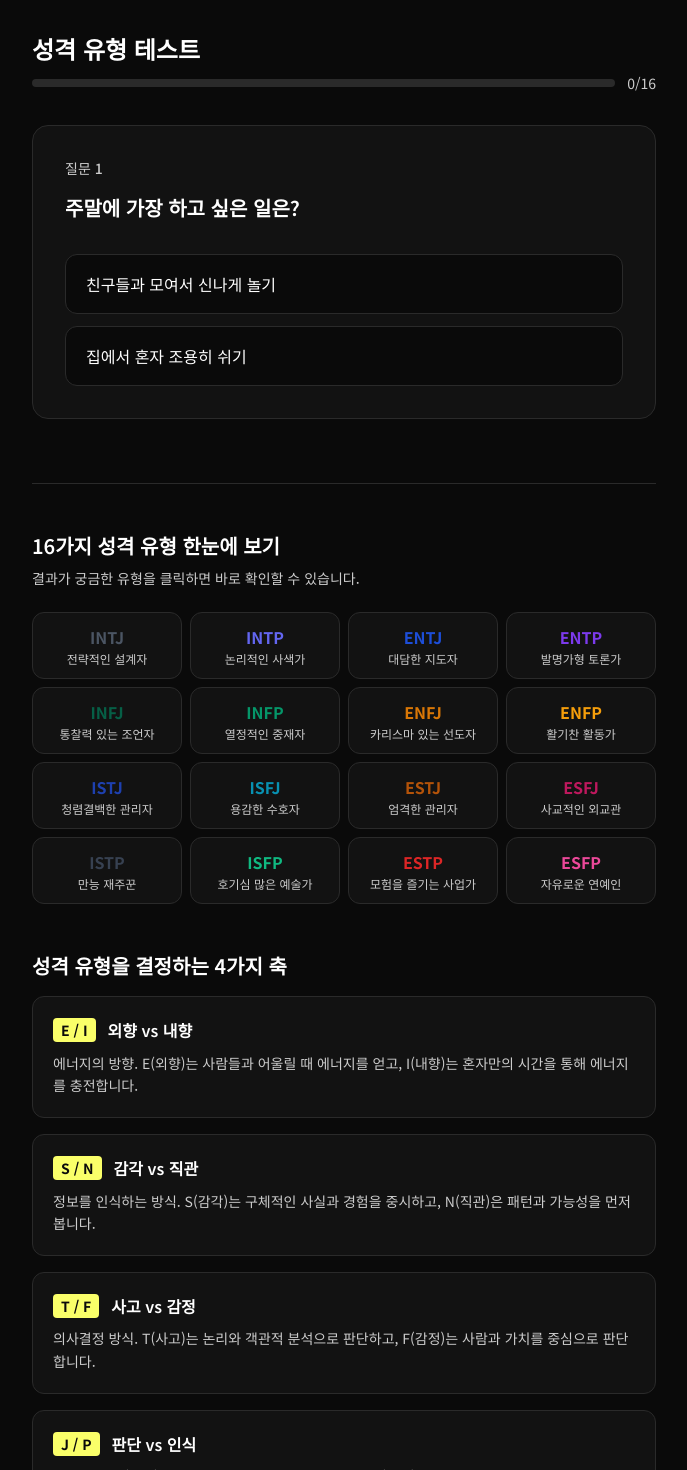
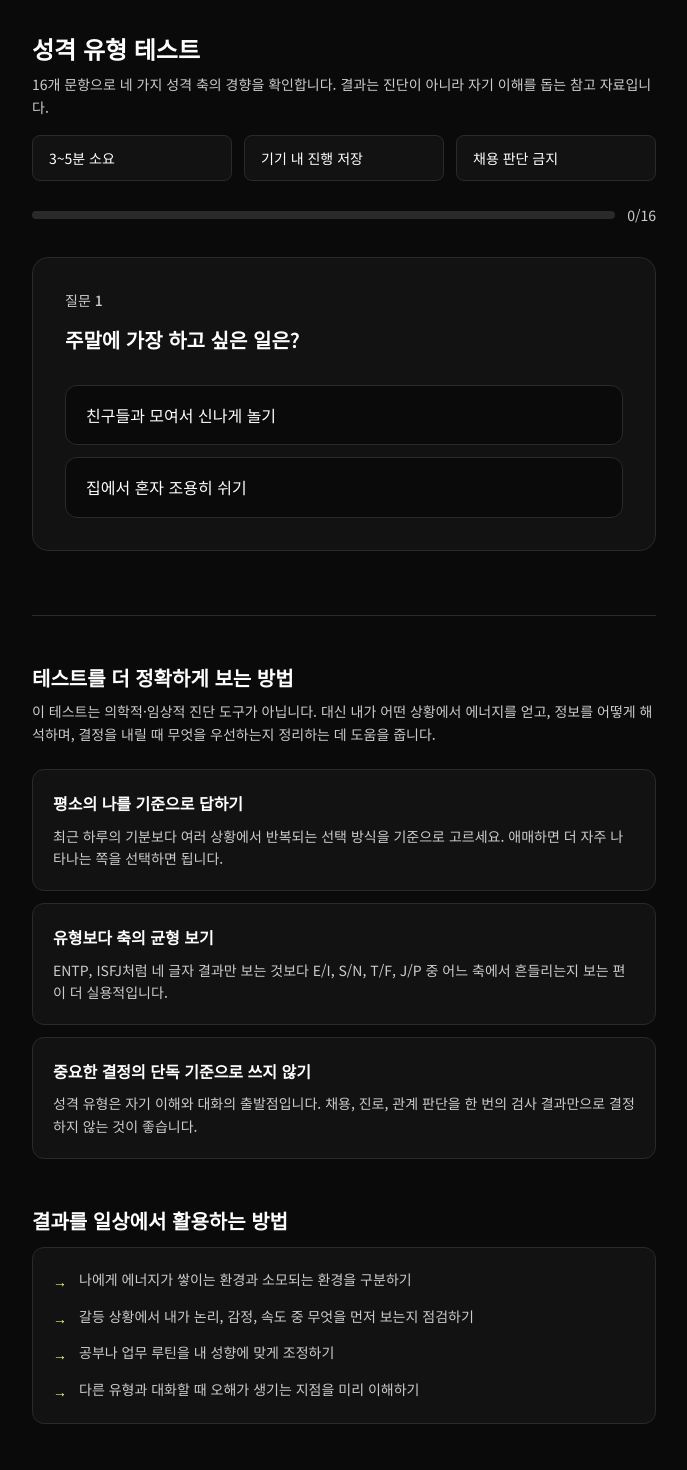
Before and after one commit to willkim11/dailypicklab, a Next.js app: page /personality in a window 1280 px wide. Shown: the part 80-1550 px from the top of the page, without its empty margins (296-983 px from the left). Built offline with nearby package versions, Linux system fonts and the light colour scheme.

Commit message:
Strengthen personality test content

```diff
--- a/app/personality/PersonalityClient.tsx
+++ b/app/personality/PersonalityClient.tsx
@@ -83,6 +83,23 @@ export default function PersonalityClient() {
           </button>
         )}
       </div>
+      <p className="mb-4 text-sm leading-relaxed" style={{ color: "var(--color-text-muted)" }}>
+        16개 문항으로 네 가지 성격 축의 경향을 확인합니다. 결과는 진단이 아니라 자기 이해를 돕는 참고 자료입니다.
+      </p>
+
+      {current === 0 && (
+        <div className="mb-6 grid grid-cols-1 gap-3 sm:grid-cols-3">
+          {["3~5분 소요", "기기 내 진행 저장", "채용 판단 금지"].map((item) => (
+            <div
+              key={item}
+              className="rounded-lg border px-4 py-3 text-sm whitespace-nowrap"
+              style={{ borderColor: "var(--color-border)", backgroundColor: "var(--color-bg-subtle)" }}
+            >
+              {item}
+            </div>
+          ))}
+        </div>
+      )}
 
       {/* 프로그레스 바 */}
       <div className="flex items-center gap-3 mb-8">
--- a/app/personality/page.tsx
+++ b/app/personality/page.tsx
@@ -4,9 +4,9 @@ import PersonalityClient from "./PersonalityClient";
 import { ALL_TYPES, TYPE_INFO } from "@/lib/personality";
 
 export const metadata: Metadata = {
-  title: "성격 유형 테스트 — 무료 MBTI 심리 테스트 온라인",
+  title: "성격 유형 테스트 — 16가지 유형 해석과 활용 가이드",
   description:
-    "무료 성격 유형 테스트. 16가지 성격 유형 중 나는 어떤 유형인지 알아보세요. MBTI 기반 자체 제작 문항.",
+    "무료 성격 유형 테스트로 16가지 유형 중 나의 경향을 확인하고, 4가지 성격 축의 의미와 결과 활용법을 함께 읽어보세요.",
   keywords: ["성격유형테스트", "MBTI", "MBTI테스트", "성격검사", "무료MBTI"],
 };
 
@@ -23,6 +23,28 @@ const FAQ = [
   { q: "16가지 유형이 있다는 게 정확한가요?", a: "4가지 이분법적 축의 조합으로 2×2×2×2 = 16가지 유형이 만들어집니다. 실제로는 연속적인 스펙트럼이지만, 유형으로 분류하면 이해하기 쉽고 자기 탐색에 유용합니다." },
   { q: "특정 유형이 더 우수한가요?", a: "아닙니다. 모든 유형은 동등하며 각자 고유한 강점을 가지고 있습니다. 어떤 유형이든 자신의 특성을 이해하고 활용하는 것이 중요합니다." },
   { q: "검사 결과를 어디에 활용할 수 있나요?", a: "자기 이해, 직업 선택 참고, 인간관계 이해, 팀 빌딩 등에 활용할 수 있습니다. 하지만 채용이나 중요한 결정의 유일한 기준으로 사용하는 것은 권장하지 않습니다." },
+];
+
+const USAGE_GUIDES = [
+  {
+    title: "평소의 나를 기준으로 답하기",
+    desc: "최근 하루의 기분보다 여러 상황에서 반복되는 선택 방식을 기준으로 고르세요. 애매하면 더 자주 나타나는 쪽을 선택하면 됩니다.",
+  },
+  {
+    title: "유형보다 축의 균형 보기",
+    desc: "ENTP, ISFJ처럼 네 글자 결과만 보는 것보다 E/I, S/N, T/F, J/P 중 어느 축에서 흔들리는지 보는 편이 더 실용적입니다.",
+  },
+  {
+    title: "중요한 결정의 단독 기준으로 쓰지 않기",
+    desc: "성격 유형은 자기 이해와 대화의 출발점입니다. 채용, 진로, 관계 판단을 한 번의 검사 결과만으로 결정하지 않는 것이 좋습니다.",
+  },
+];
+
+const RESULT_USE_CASES = [
+  "나에게 에너지가 쌓이는 환경과 소모되는 환경을 구분하기",
+  "갈등 상황에서 내가 논리, 감정, 속도 중 무엇을 먼저 보는지 점검하기",
+  "공부나 업무 루틴을 내 성향에 맞게 조정하기",
+  "다른 유형과 대화할 때 오해가 생기는 지점을 미리 이해하기",
 ];
 
 const faqJsonLd = {
@@ -67,8 +89,46 @@ export default function PersonalityPage() {
       <PersonalityClient />
 
       <div className="max-w-2xl mx-auto px-4 sm:px-6 pb-16">
+        <section className="mt-4 border-t pt-12" style={{ borderColor: "var(--color-border)" }}>
+          <h2 className="text-xl font-semibold mb-2" style={{ color: "var(--color-text)" }}>
+            테스트를 더 정확하게 보는 방법
+          </h2>
+          <p className="text-sm mb-6 leading-relaxed" style={{ color: "var(--color-text-muted)" }}>
+            이 테스트는 의학적·임상적 진단 도구가 아닙니다. 대신 내가 어떤 상황에서 에너지를 얻고,
+            정보를 어떻게 해석하며, 결정을 내릴 때 무엇을 우선하는지 정리하는 데 도움을 줍니다.
+          </p>
+          <div className="space-y-3">
+            {USAGE_GUIDES.map((guide) => (
+              <div
+                key={guide.title}
+                className="rounded-xl border p-5"
+                style={{ borderColor: "var(--color-border)", backgroundColor: "var(--color-bg-subtle)" }}
+              >
+                <p className="font-semibold" style={{ color: "var(--color-text)" }}>{guide.title}</p>
+                <p className="mt-2 text-sm leading-relaxed" style={{ color: "var(--color-text-muted)" }}>{guide.desc}</p>
+              </div>
+            ))}
+          </div>
+        </section>
+
+        <section className="mt-12">
+          <h2 className="text-xl font-semibold mb-3" style={{ color: "var(--color-text)" }}>
+            결과를 일상에서 활용하는 방법
+          </h2>
+          <div className="rounded-xl border p-5" style={{ borderColor: "var(--color-border)", backgroundColor: "var(--color-bg-subtle)" }}>
+            <ul className="space-y-3">
+              {RESULT_USE_CASES.map((item) => (
+                <li key={item} className="flex gap-3 text-sm leading-relaxed" style={{ color: "var(--color-text-muted)" }}>
+                  <span className="mt-0.5 font-bold" style={{ color: "var(--color-primary)" }}>→</span>
+                  <span>{item}</span>
+                </li>
+              ))}
+            </ul>
+          </div>
+        </section>
+
         {/* 16가지 유형 그리드 */}
-        <section className="mt-4 border-t pt-12" style={{ borderColor: "var(--color-border)" }}>
+        <section className="mt-12 border-t pt-12" style={{ borderColor: "var(--color-border)" }}>
           <h2 className="text-xl font-semibold mb-2" style={{ color: "var(--color-text)" }}>
             16가지 성격 유형 한눈에 보기
           </h2>
--- a/app/personality/result/[type]/ResultClient.tsx
+++ b/app/personality/result/[type]/ResultClient.tsx
@@ -5,9 +5,50 @@ import Link from "next/link";
 import { useState } from "react";
 import OtherToolsNav from "@/components/OtherToolsNav";
 
+const AXIS_GUIDE = {
+  E: { label: "외향 E", desc: "사람들과 상호작용하며 생각과 에너지를 정리하는 경향" },
+  I: { label: "내향 I", desc: "혼자 생각하고 회복하는 시간이 있어야 에너지가 유지되는 경향" },
+  S: { label: "감각 S", desc: "구체적인 사실, 경험, 현실적인 절차를 먼저 확인하는 경향" },
+  N: { label: "직관 N", desc: "가능성, 패턴, 의미처럼 보이지 않는 연결을 먼저 보는 경향" },
+  T: { label: "사고 T", desc: "논리, 기준, 공정성을 중심으로 결정을 내리는 경향" },
+  F: { label: "감정 F", desc: "사람, 관계, 가치에 미칠 영향을 중심으로 결정을 내리는 경향" },
+  J: { label: "판단 J", desc: "계획과 마감, 정리된 선택지가 있을 때 안정감을 느끼는 경향" },
+  P: { label: "인식 P", desc: "상황 변화에 맞춰 선택지를 열어둘 때 편안함을 느끼는 경향" },
+} as const;
+
+function getTypeLetters(type: PersonalityType) {
+  return type.split("") as Array<keyof typeof AXIS_GUIDE>;
+}
+
+function getWorkTip(type: PersonalityType) {
+  const isJ = type.includes("J");
+  const isE = type.includes("E");
+  if (isJ && isE) return "목표, 역할, 마감이 명확한 환경에서 추진력을 발휘하기 쉽습니다. 대신 회의와 실행 사이의 여백을 의도적으로 남겨두면 좋습니다.";
+  if (isJ) return "조용하고 예측 가능한 환경에서 깊이 집중하기 좋습니다. 계획이 너무 빡빡해지지 않도록 중간 점검 시간을 넣어보세요.";
+  if (isE) return "사람들과 아이디어를 주고받는 과정에서 속도가 붙습니다. 흥미가 바뀌기 쉬우므로 완료 기준을 작게 쪼개두면 도움이 됩니다.";
+  return "자율성과 몰입 시간이 확보될 때 강점이 잘 드러납니다. 생각이 길어질 때는 작은 실험으로 결정을 앞당겨보세요.";
+}
+
+function getRelationshipTip(type: PersonalityType) {
+  const isT = type.includes("T");
+  const isF = type.includes("F");
+  if (isT) return "문제를 빠르게 해결하려는 말이 차갑게 들릴 수 있습니다. 조언 전에 상대가 원하는 것이 해결인지 공감인지 먼저 확인해보세요.";
+  if (isF) return "상대의 감정을 잘 살피는 만큼 자신의 필요를 늦게 말할 수 있습니다. 불편함을 느낀 시점에 작게 표현하는 연습이 중요합니다.";
+  return "대화에서 내가 먼저 보는 기준과 상대가 먼저 보는 기준이 다를 수 있음을 기억하면 갈등을 줄일 수 있습니다.";
+}
+
+function getGrowthTip(type: PersonalityType) {
+  const isN = type.includes("N");
+  const isS = type.includes("S");
+  if (isN) return "큰 그림을 잘 보는 만큼 실행 단계가 흐려질 수 있습니다. 아이디어마다 첫 행동 하나를 정해두면 현실화 속도가 빨라집니다.";
+  if (isS) return "현실 감각이 강한 만큼 새로운 가능성을 작게 시험해보는 루틴이 도움이 됩니다. 익숙한 방식과 새 방식을 비교해보세요.";
+  return "강점을 과하게 쓰면 약점처럼 보일 수 있습니다. 내 방식이 통하지 않는 상황을 기록해두면 균형을 찾기 쉽습니다.";
+}
+
 export default function ResultClient({ type }: { type: PersonalityType }) {
   const info = TYPE_INFO[type];
   const [copied, setCopied] = useState(false);
+  const typeLetters = getTypeLetters(type);
 
   async function handleCopy() {
     await navigator.clipboard.writeText(window.location.href);
@@ -52,6 +93,49 @@ export default function ResultClient({ type }: { type: PersonalityType }) {
           </div>
         ))}
       </div>
+
+      <section className="mt-10">
+        <h2 className="text-xl font-semibold mb-4" style={{ color: "var(--color-text)" }}>
+          {type} 결과를 읽는 기준
+        </h2>
+        <div className="grid grid-cols-1 gap-3 sm:grid-cols-2">
+          {typeLetters.map((letter) => {
+            const axis = AXIS_GUIDE[letter];
+            return (
+              <div
+                key={letter}
+                className="rounded-xl border p-4"
+                style={{ borderColor: "var(--color-border)", backgroundColor: "var(--color-bg-subtle)" }}
+              >
+                <p className="text-sm font-semibold" style={{ color: info.color }}>{axis.label}</p>
+                <p className="mt-2 text-sm leading-relaxed" style={{ color: "var(--color-text-muted)" }}>{axis.desc}</p>
+              </div>
+            );
+          })}
+        </div>
+      </section>
+
+      <section className="mt-10">
+        <h2 className="text-xl font-semibold mb-4" style={{ color: "var(--color-text)" }}>
+          일상에서 활용하는 방법
+        </h2>
+        <div className="space-y-3">
+          {[
+            { title: "일과 공부", desc: getWorkTip(type) },
+            { title: "관계와 대화", desc: getRelationshipTip(type) },
+            { title: "성장 포인트", desc: getGrowthTip(type) },
+          ].map((item) => (
+            <div
+              key={item.title}
+              className="rounded-xl border p-5"
+              style={{ borderColor: "var(--color-border)", backgroundColor: "var(--color-bg-subtle)" }}
+            >
+              <p className="font-semibold" style={{ color: "var(--color-text)" }}>{item.title}</p>
+              <p className="mt-2 text-sm leading-relaxed" style={{ color: "var(--color-text-muted)" }}>{item.desc}</p>
+            </div>
+          ))}
+        </div>
+      </section>
 
       {/* 공유 버튼 */}
       <div className="mt-8 flex flex-col sm:flex-row gap-3">
```
